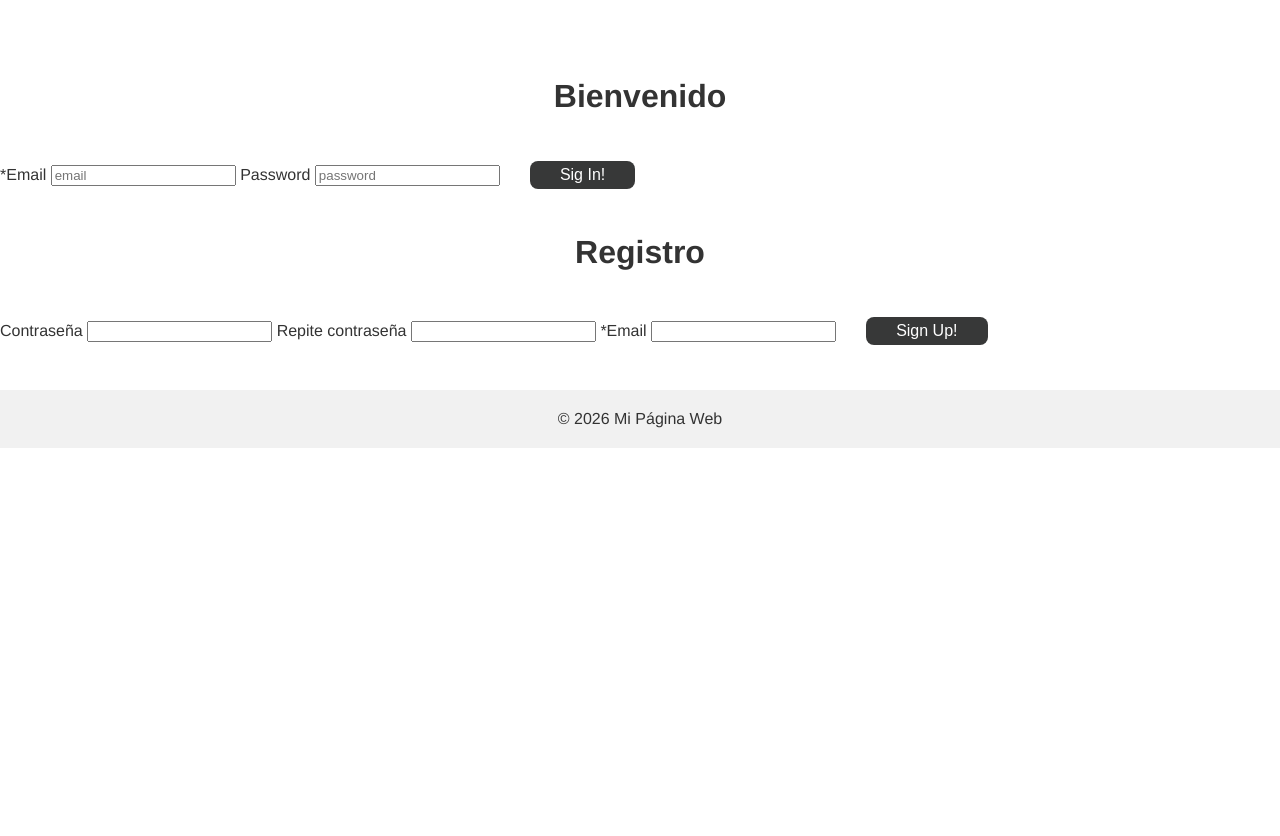
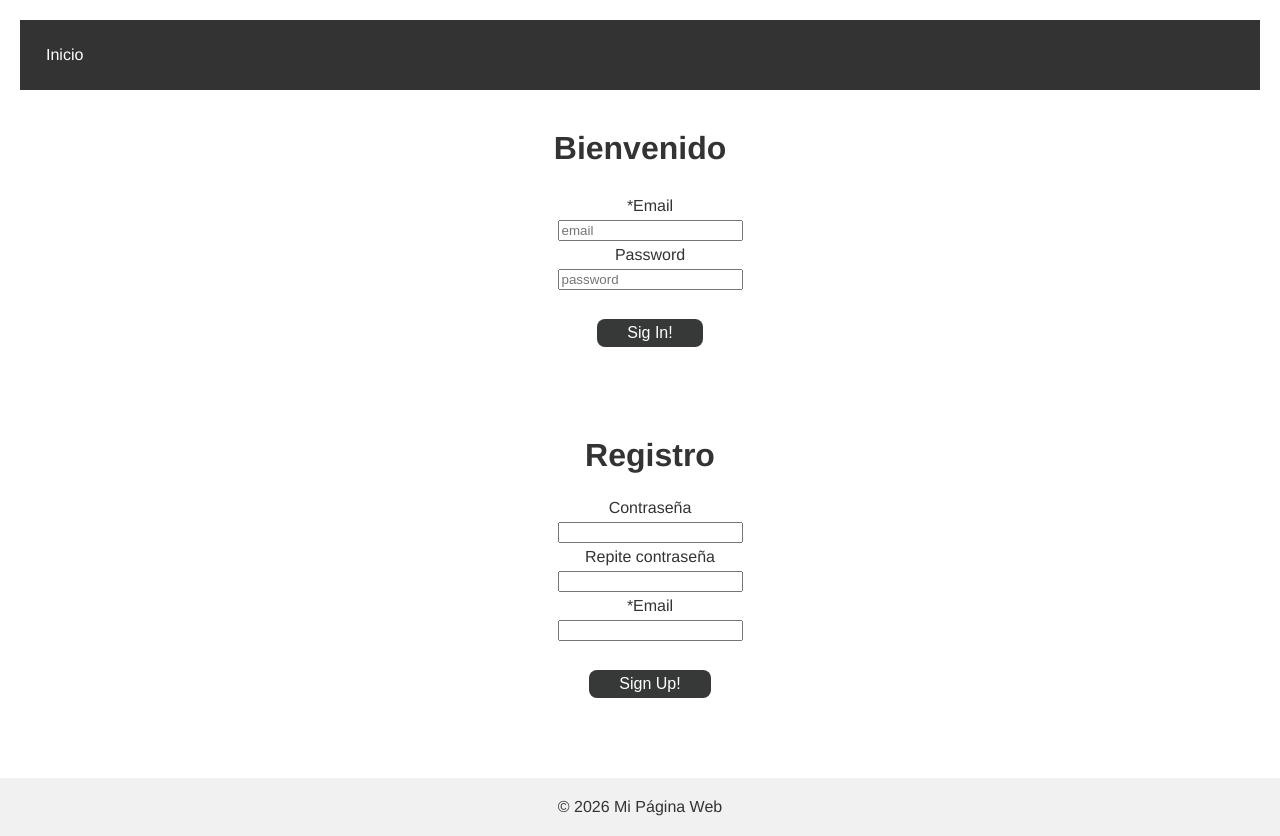
Before and after one commit to CIFO-IFCD0111-2526/project_template_v2, a plain HTML site: page front/index.html in a window 1280 px wide. Before the commit the page ends 800 px from the top, so only its background shows below. Drawn offline with nearby package versions, Linux system fonts and the light colour scheme.

Commit message:
Clean up CSS styles and remove conflict markers
després dels canvis se'ns havia quedat un parell d'anotacions de l'editor de modificacions. ( <<<<< develop i ===== ) , les treiem per evitar problemes.

```diff
--- a/front/css/styles.css
+++ b/front/css/styles.css
@@ -24,9 +24,7 @@ h1 {
     margin: 20px 0;
 }
 
-<<<<<<< feat/signup-form
-/* TODO: Equipo Front HTML - anadir estilos aqui */
-=======
+
 /* Parte del css que estructura la pàgina  "mi cuenta" y private */
 /* NAV */
 #nav {
@@ -99,7 +97,7 @@ h1 {
     background: #c62828;
 }
 
->>>>>>> develop
+
 form {
     width: 400;
     height: 800;
@@ -121,7 +119,7 @@ button {
     border-radius: 8px;
     font-size: 16px;
     cursor: pointer;
-<<<<<<< feat/signup-form
+
     /*transition: background 0.3s;*/
 }
 button:hover {
@@ -133,8 +131,3 @@ footer {
     background-color: #f1f1f1;
     margin-top: 20px;
 }
-=======
-    transition: background 0.3s;
-}
-
->>>>>>> develop
```
